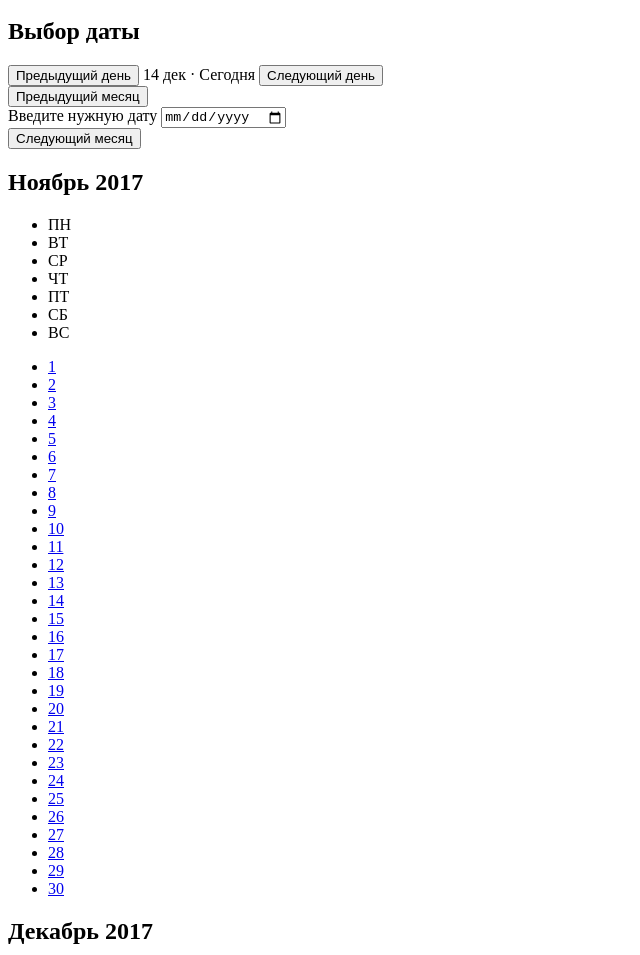
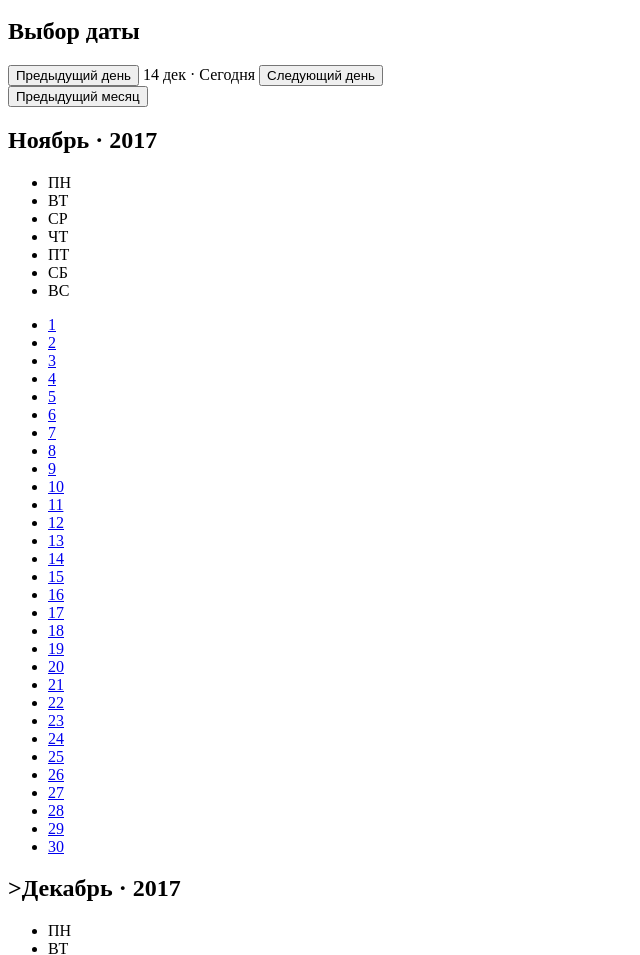
Before and after one commit to Alivander/shri-2018-task-2, a plain HTML site: page index.html in a window 1280 px wide. Shown: the part 126-1081 px from the top of the page, without its empty margins (0-640 px from the left). Drawn offline with Linux system fonts and the light colour scheme.

Commit message:
Правка разметки календаря на три месяца

```diff
--- a/index.html
+++ b/index.html
@@ -34,25 +34,12 @@
 
           <div class="calendar calendar--hidden calendar--shown">
 
-            <div class="calendar__header">
-              <button class="round-button calendar__button-prev" type="button">
-                <span class="visually-hidden">Предыдущий месяц</span>
-              </button>
-              <form class="calendar__form" method="get" action="https://echo.htmlacademy.ru">
-                <label class="visually-hidden" for="calendar__input">Введите нужную дату</label>
-                <input class="input calendar__input" id="calendar__input" type="date">
-              </form>
-              <button class="round-button calendar__button-next" type="button">
-                <span class="visually-hidden">Следующий месяц</span>
-              </button>
-            </div>
-
+            <button class="round-button calendar__button-prev" type="button">
+              <span class="visually-hidden">Предыдущий месяц</span>
+            </button>
 
             <div class="calendar__item">
-              <h2 class="calendar__item-title">
-                <span class="calendar__month">Ноябрь</span>
-                <span class="calendar__year">2017</span>
-              </h2>
+              <h2 class="calendar__item-title">Ноябрь · 2017</h2>
               <ul class="calendar__day-names">
                 <li class="calendar__day-name">ПН</li>
                 <li class="calendar__day-name">ВТ</li>
@@ -157,10 +144,7 @@
             </div>
 
             <div class="calendar__item">
-              <h2 class="calendar__item-title">
-                <span class="calendar__month">Декабрь</span>
-                <span class="calendar__year">2017</span>
-              </h2>
+              <h2 class="calendar__item-title">>Декабрь · 2017</h2>
               <ul class="calendar__day-names">
                 <li class="calendar__day-name">ПН</li>
                 <li class="calendar__day-name">ВТ</li>
@@ -268,10 +252,7 @@
             </div>
 
             <div class="calendar__item">
-              <h2 class="calendar__item-title">
-                <span class="calendar__month">Январь</span>
-                <span class="calendar__year">2018</span>
-              </h2>
+              <h2 class="calendar__item-title">Январь · 2018</h2>
               <ul class="calendar__day-names">
                 <li class="calendar__day-name">ПН</li>
                 <li class="calendar__day-name">ВТ</li>
@@ -377,6 +358,10 @@
                 </li>
               </ul>
             </div>
+
+            <button class="round-button calendar__button-next" type="button">
+              <span class="visually-hidden">Следующий месяц</span>
+            </button>
 
           </div>
 
```
